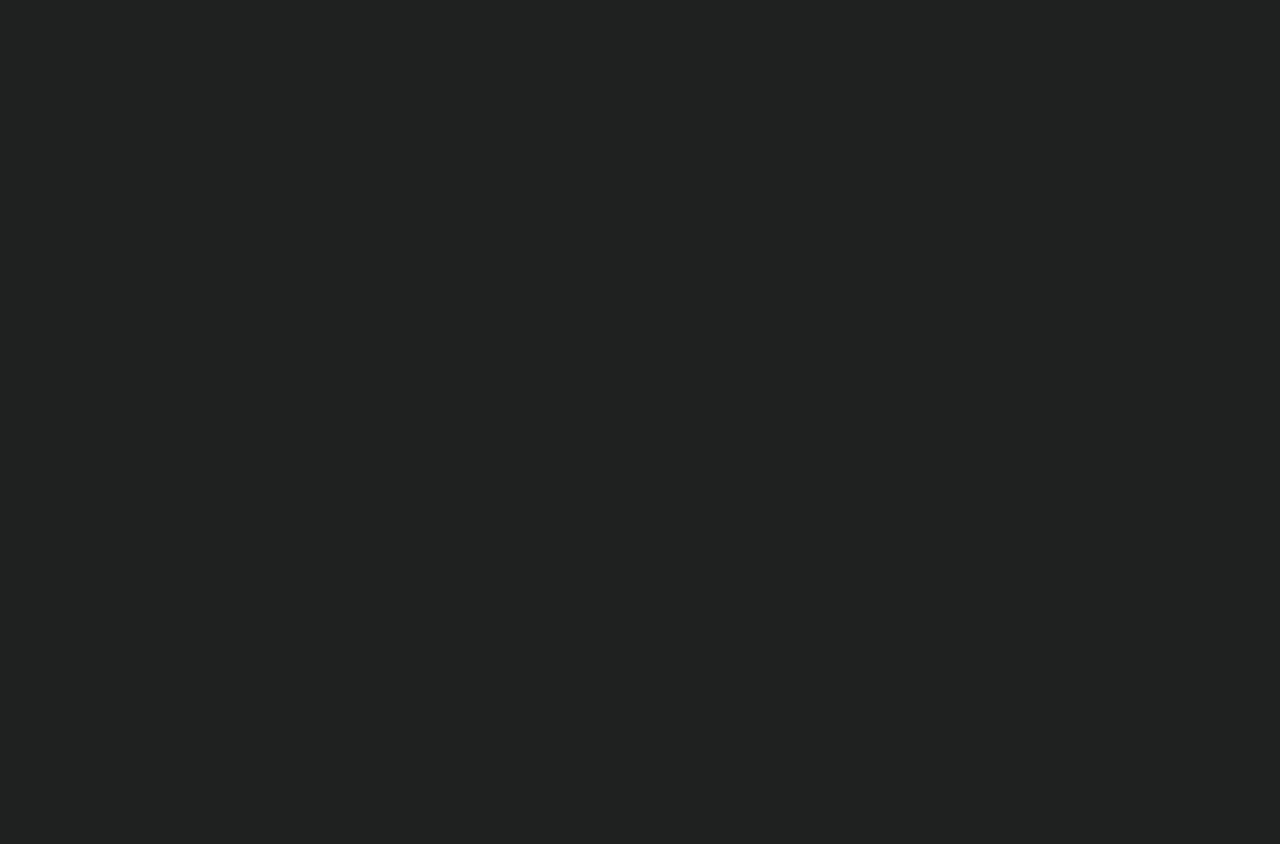
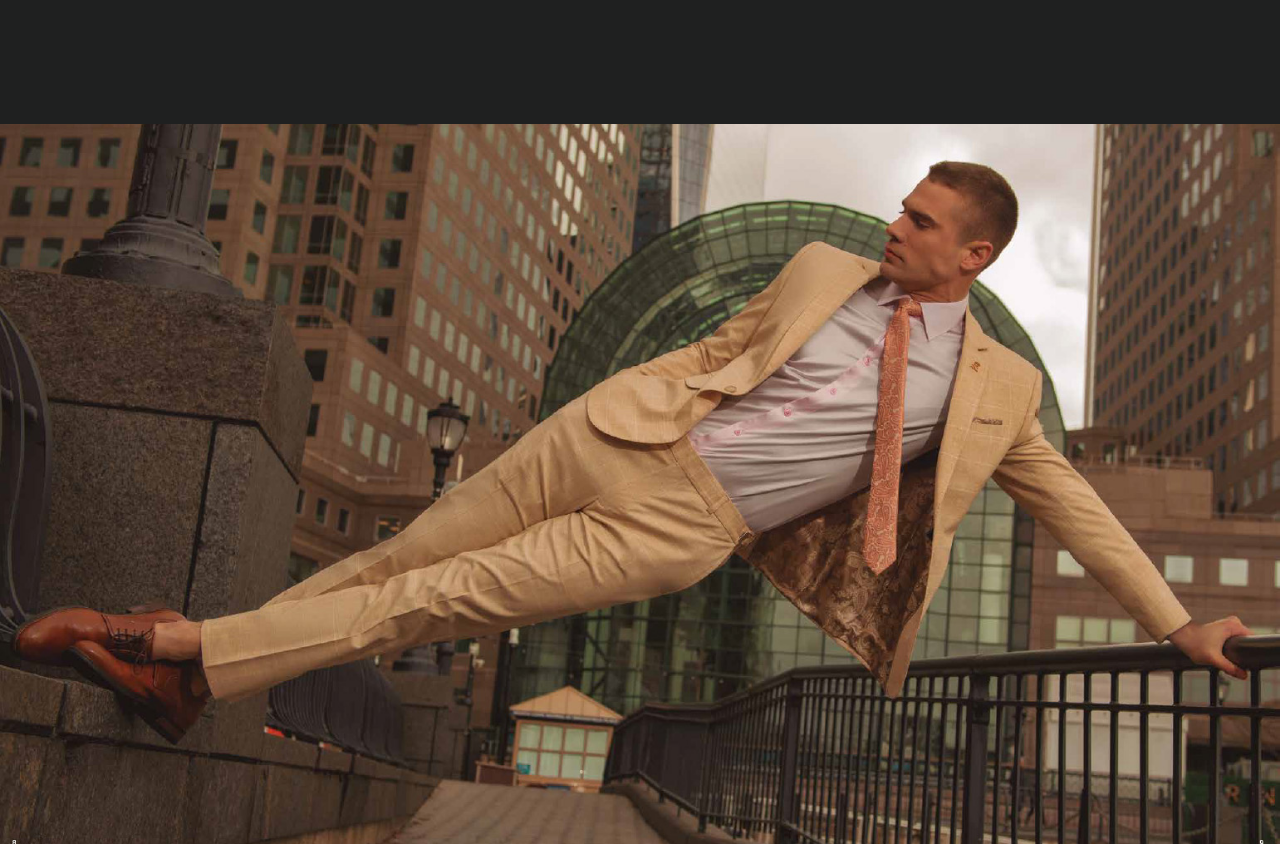
Before and after one commit to FelipeBrandao98/ivanaBeaumond, a Next.js app: page / in a window 1280 px wide. Shown: the part 1460-2304 px from the top of the page. Before the commit the page ends 1424 px from the top, so only its background shows below. Built offline with nearby package versions, Linux system fonts and the light colour scheme.

Commit message:
05-20-2023 - 4

```diff
--- a/src/app/layout.js
+++ b/src/app/layout.js
@@ -1,7 +1,5 @@
 import './globals.css'
 import { Inter } from 'next/font/google'
-
-import Menu from '../components/Menu'
 
 const inter = Inter({ subsets: ['latin'] })
 
@@ -13,7 +11,6 @@ export const metadata = {
 export default function RootLayout({ children }) {
   return (
     <html lang="en">
-      <Menu />
       <body className={inter.className}>{children}</body>
     </html>
   )
--- a/src/app/page.js
+++ b/src/app/page.js
@@ -1,11 +1,16 @@
+import Menu from "@/components/Menu"
 import BannerHomePage from "@/components/BannerHomePage"
 import CollectionsItemsCard from "@/components/CollectionsItemsCard"
+import SuitBannerHomePage from "@/components/SuitBannerHomePage"
 
-export default function Page() {
+export default function Page({ children }) {
   return (
     <>
+      <Menu />
       <BannerHomePage />
       <CollectionsItemsCard />
+      <SuitBannerHomePage />
+      {children}
     </>
   )
 }
--- a/src/components/Menu/index.jsx
+++ b/src/components/Menu/index.jsx
@@ -4,8 +4,9 @@ import Image from 'next/image'
 import { FaInstagram, FaFacebookSquare, FaArrowRight } from 'react-icons/fa'
 import styles from './styles.module.css'
 
-export default function Menu() {
+export default function Menu({ children }) {
   return (
+    <>
       <header className={styles.header}>
         <Image
           className={styles.logoInMenu}
@@ -35,5 +36,8 @@ export default function Menu() {
           </ul>
         </nav>
       </header>
+
+      {children}
+    </>
   )
 }
--- /dev/null
+++ b/src/components/SuitBannerHomePage/index.jsx
@@ -0,0 +1,21 @@
+import Image from 'next/image'
+
+import styles from './styles.module.css'
+
+export default function SuitBannerHomePage() {
+  return (
+    <>
+      <section className={styles.section}>
+        <aside className={styles.aside}>
+          <Image
+            className={styles.image}
+            src='/photos_collections_items/suit_banner_homepage/terno_bege_homem_deitado_ivana_beaumond.jpg'
+            alt='Homem de Terno Bege'
+            width={1920}
+            height={1080}
+          />
+        </aside>
+      </section>
+    </>
+  )
+}
--- /dev/null
+++ b/src/components/SuitBannerHomePage/styles.module.css
@@ -0,0 +1,26 @@
+.section {
+  margin-left: -1rem;
+  margin-top: 5rem;
+  width: 100vw;
+  height: 720px;
+
+  overflow: hidden;
+}
+
+.article {
+  width: 100%;
+  height: 900px;
+
+  display: flex;
+  flex-direction: column;
+  align-items: center;
+  justify-content: center;
+}
+
+.image {
+  display: flex;
+  width: 100vw;
+  object-fit: cover;
+  height: 720px;
+  pointer-events: none;
+}
```
Also changed, not shown: public/photos_collections_items/suit_banner_homepage/terno_bege_homem_deitado_ivana_beaumond.jpg (added), 1 other file (tests, documents, lock files or other folders). Lines whose indentation alone changed are shown as unchanged.
